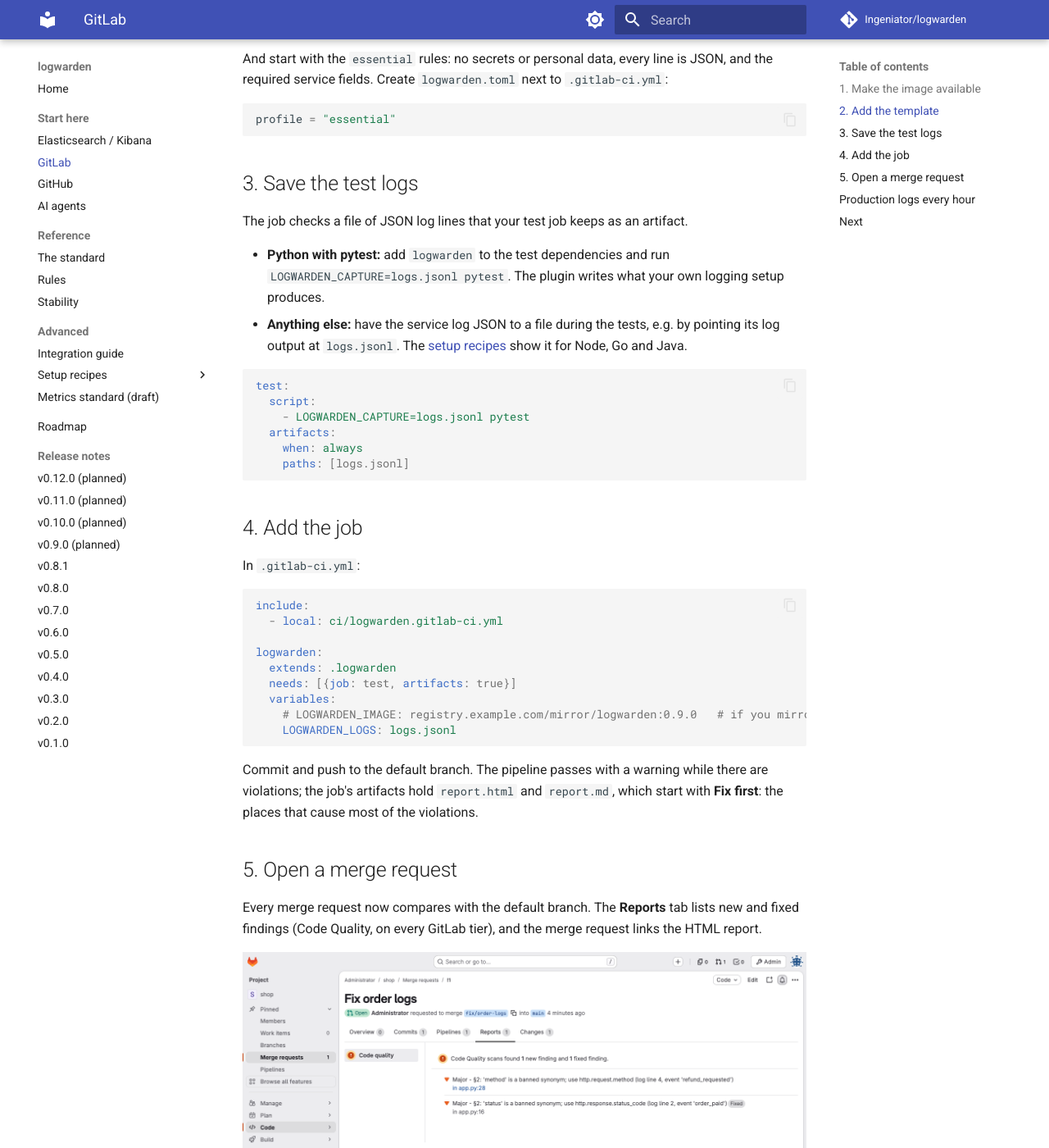
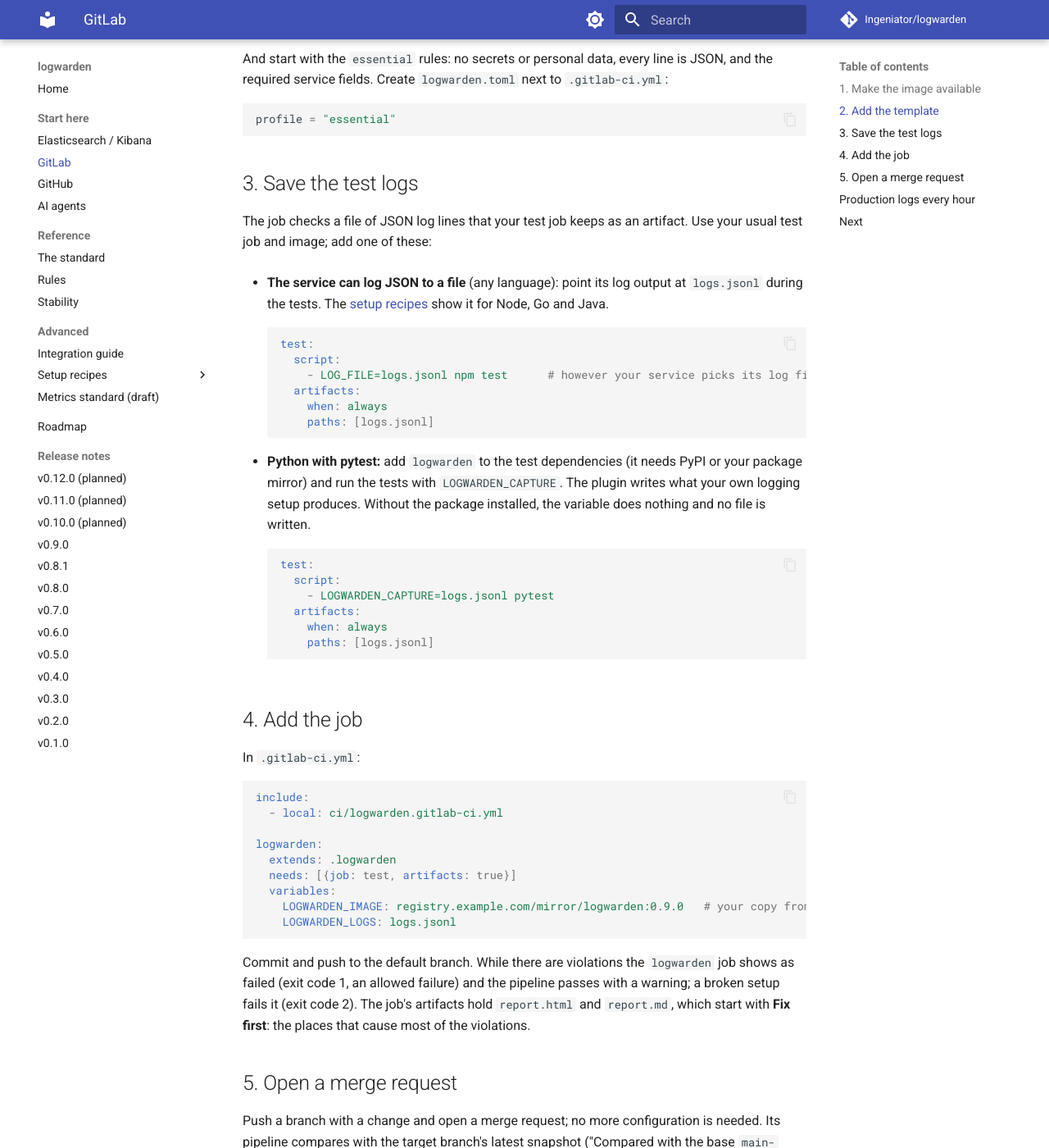
Before and after one commit to Ingeniator/logwarden, an MkDocs documentation site: the page built from docs/start/gitlab.md, in a window 1280 px wide and 1400 px high, scrolled down 728 px. Shown: the whole window at 82% size. Built offline with MkDocs 1.6.1 and Material for MkDocs 9.7.7, drawn with Linux system fonts in a browser that asks for light colours; comment, search, counter and statistics services are not loaded; some of the changed text lies outside the part shown.

Commit message:
v0.9.0: GitLab walkthrough fixes, cached previous snapshot, verification results
The local GitLab walkthrough showed that a push between two scheduled runs lost the
comparison (the artifacts API reads only the branch's latest pipeline). The production job
now keeps the previous snapshot in its cache. Merge-request base snapshots are named after
the branch. Start-here GitLab page: offline routes, image line, MR step, schedule rules.

Co-Authored-By: Claude Opus 5.5 <noreply@anthropic.com>
Claude-Session: https://claude.ai/code/session_01GHV8Tch3wUVMey3AfAo9q9

````diff
--- a/docs/start/gitlab.md
+++ b/docs/start/gitlab.md
@@ -37,21 +37,34 @@ profile = "essential"
 
 ## 3. Save the test logs
 
-The job checks a file of JSON log lines that your test job keeps as an artifact.
+The job checks a file of JSON log lines that your test job keeps as an artifact. Use your usual
+test job and image; add one of these:
 
-- **Python with pytest:** add `logwarden` to the test dependencies and run
-  `LOGWARDEN_CAPTURE=logs.jsonl pytest`. The plugin writes what your own logging setup produces.
-- **Anything else:** have the service log JSON to a file during the tests, e.g. by pointing its
-  log output at `logs.jsonl`. The [setup recipes](../recipes/node.md) show it for Node, Go and Java.
+- **The service can log JSON to a file** (any language): point its log output at `logs.jsonl`
+  during the tests. The [setup recipes](../recipes/node.md) show it for Node, Go and Java.
 
-```yaml
-test:
-  script:
-    - LOGWARDEN_CAPTURE=logs.jsonl pytest
-  artifacts:
-    when: always
-    paths: [logs.jsonl]
-```
+    ```yaml
+    test:
+      script:
+        - LOG_FILE=logs.jsonl npm test      # however your service picks its log file
+      artifacts:
+        when: always
+        paths: [logs.jsonl]
+    ```
+
+- **Python with pytest:** add `logwarden` to the test dependencies (it needs PyPI or your
+  package mirror) and run the tests with `LOGWARDEN_CAPTURE`. The plugin writes what your own
+  logging setup produces. Without the package installed, the variable does nothing and no
+  file is written.
+
+    ```yaml
+    test:
+      script:
+        - LOGWARDEN_CAPTURE=logs.jsonl pytest
+      artifacts:
+        when: always
+        paths: [logs.jsonl]
+    ```
 
 ## 4. Add the job
 
@@ -65,17 +78,20 @@ logwarden:
   extends: .logwarden
   needs: [{job: test, artifacts: true}]
   variables:
-    # LOGWARDEN_IMAGE: registry.example.com/mirror/logwarden:0.9.0   # if you mirrored it
+    LOGWARDEN_IMAGE: registry.example.com/mirror/logwarden:0.9.0   # your copy from step 1; delete the line to use ghcr.io
     LOGWARDEN_LOGS: logs.jsonl
 ```
 
-Commit and push to the default branch. The pipeline passes with a warning while there are
-violations; the job's artifacts hold `report.html` and `report.md`, which start with
-**Fix first**: the places that cause most of the violations.
+Commit and push to the default branch. While there are violations the `logwarden` job shows
+as failed (exit code 1, an allowed failure) and the pipeline passes with a warning; a broken
+setup fails it (exit code 2). The job's artifacts hold `report.html` and `report.md`, which
+start with **Fix first**: the places that cause most of the violations.
 
 ## 5. Open a merge request
 
-Every merge request now compares with the default branch. The **Reports** tab lists new and
+Push a branch with a change and open a merge request; no more configuration is needed. Its
+pipeline compares with the target branch's latest snapshot ("Compared with the base
+`main-snapshot.json`"). The **Reports** tab lists new and
 fixed findings (Code Quality, on every GitLab tier), and the merge request links the HTML report.
 
 ![Code Quality findings in a merge request](../img/gitlab-code-quality.png)
@@ -90,16 +106,22 @@ logwarden-production:
   extends: .logwarden-production
   rules: [{if: '$CI_PIPELINE_SOURCE == "schedule"'}]
   variables:
-    # LOGWARDEN_IMAGE: registry.example.com/mirror/logwarden:0.9.0
+    LOGWARDEN_IMAGE: registry.example.com/mirror/logwarden:0.9.0
     LOGWARDEN_ES_URL: https://elasticsearch.example.com:9200
     LOGWARDEN_ES_INDEX: "logs-shop-*"
     LOGWARDEN_ARGS: "--message-field log"           # if the JSON line is in a `log` field
+    # LOGWARDEN_SINCE: 1h                           # the window each run checks
     # LOGWARDEN_PUSHGATEWAY: http://pushgateway.example.com:9091
 ```
 
 Add `LOGWARDEN_ES_AUTH` (`user:password` or `ApiKey …`) under *Settings → CI/CD → Variables*,
-masked, and an hourly schedule under *Build → Pipeline schedules*. Each run compares with the
-previous one. See [Elasticsearch or Kibana](elasticsearch.md) for the details.
+masked (older GitLab versions can't mask a value with `:`; use an API key there), and an
+hourly schedule under *Build → Pipeline schedules*. Each run compares with the previous one
+(kept in the job's cache) and uses the profile in your `logwarden.toml`. The fetched logs are deleted after the check.
+See [Elasticsearch or Kibana](elasticsearch.md) for the details.
+
+Scheduled pipelines also run your other jobs. To run only this one on the schedule, add
+`rules: [{if: '$CI_PIPELINE_SOURCE != "schedule"'}]` to `test` and `logwarden`.
 
 ## Next
 
````
Also changed, not shown: CHANGELOG.md (+1 -1 lines), docs/releases/v0.9.0.md (+13 -9 lines), 1 other file.
